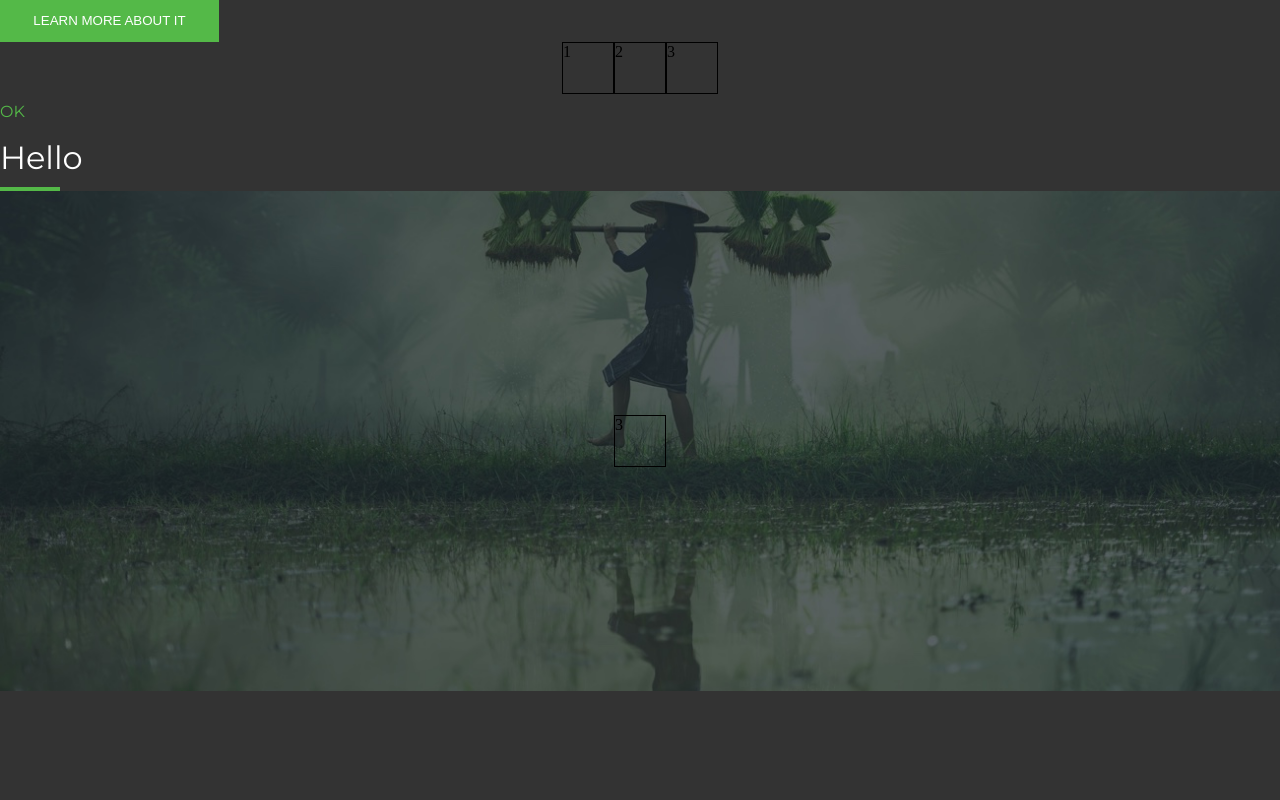
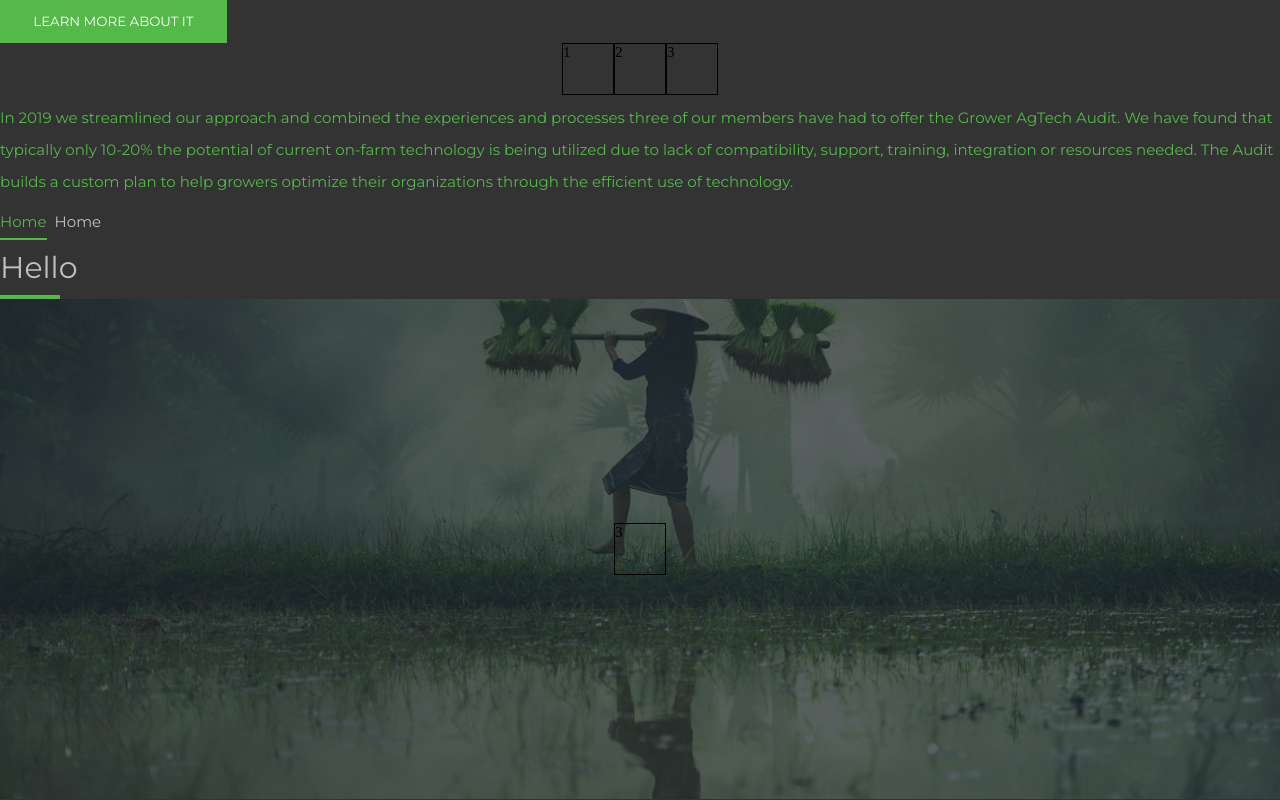
Before and after one commit to jeric17/ag-ds, a website with bundled scripts: page index.html in a window 1280 px wide. Built offline with nearby package versions, Linux system fonts and the light colour scheme.

Commit message:
Add link component. updates on other components

```diff
--- a/index.html
+++ b/index.html
@@ -6,6 +6,9 @@
     <link href="https://fonts.googleapis.com/css?family=Montserrat:400,700&display=swap" rel="stylesheet">
   </head>
   <body>
+    <script>
+     foo = 123;
+    </script>
     <ag-button>LEARN MORE ABOUT IT</ag-button>
     <ag-flex justify="center" smalldirection="column" smallitems="center">
       <div style="width: 50px; height: 50px; border: 1px solid #000">
@@ -19,10 +22,19 @@
       </div>
     </ag-flex>
     <ag-text primary>
-      <p>OK</p>
+      <p>In 2019 we streamlined our approach and combined the experiences and processes three of our members have had to offer the Grower AgTech Audit. We have found that typically only 10-20% the potential of current on-farm technology is being utilized due to lack of compatibility, support, training, integration or resources needed. The Audit builds a custom plan to help growers optimize their organizations through the efficient use of technology.</p>
     </ag-text>
+    <ag-flex>
+      <ag-link active>
+        Home
+      </ag-link>
+      <ag-divider vertical></ag-divider>
+      <ag-link>
+        Home
+      </ag-link>
+    </ag-flex>
     <ag-heading>
-      <ag-text>
+      <ag-text tag="h">
         <h1>Hello</h1>
       </ag-text>
     </ag-heading>
@@ -33,5 +45,6 @@
         </div>
       </ag-flex>
     </ag-banner>
+    <ag-toggle></ag-toggle>
   </body>
 </html>
--- a/src/components/button.ts
+++ b/src/components/button.ts
@@ -11,6 +11,7 @@ export class Button extends LitElement {
         box-sizing: border-box;
         color: #fff;
         cursor: pointer;
+        font-family: var(--font-family);
         padding: 1em 2.5em;
         outline: none;
         transition: background-color 0.3s ease-in;
--- a/src/components/divider.ts
+++ b/src/components/divider.ts
@@ -13,8 +13,8 @@ export class Divider extends LitElement {
         display: block;
         width: 100%;
       }
-      .vertical {
-        width: '8px';
+      :host(.vertical) {
+        width: 8px;
       }
     `;
   }
--- /dev/null
+++ b/src/components/link.ts
@@ -0,0 +1,39 @@
+import { LitElement, html, customElement, property, css, CSSResult, TemplateResult } from 'lit-element';
+
+@customElement('ag-link')
+export class Link extends LitElement {
+
+  @property({ type: Boolean }) active: boolean;
+
+  static get styles(): CSSResult {
+    return css`
+      .root {
+        cursor: pointer;
+        display: flex;
+        flex-direction: column;
+      }
+      .root:hover {
+        --default-text-color: var(--primary-color);
+      }
+      .line {
+        background-color: transparent;
+        height: 2px;
+        width: 100%;
+      }
+      .active {
+        background-color: var(--primary-color);
+      }
+    `;
+  }
+
+  render(): TemplateResult {
+    return html`
+      <div class="root">
+        <ag-text ?primary="${this.active}">
+          <slot></slot>
+        </ag-text>
+        <div class="line${this.active ? ' active': ''}"></div>
+      </div>
+    `
+  }
+}
--- a/src/components/text.ts
+++ b/src/components/text.ts
@@ -14,6 +14,7 @@ export class Text extends LitElement {
       font-family: var(--font-family);
       color: var(--default-text-color);
       font-weight: normal;
+      transition: color 0.3s;
     }
     .primary {
       color: var(--primary-color);
@@ -33,13 +34,18 @@ export class Text extends LitElement {
     .subtle {
       color: var(--light-color);
     }
+    .p {
+      line-height: 32px;
+    }
     `;
   }
 
   get cx() {
     return cx({
       primary: Boolean(this.primary),
-      strong: Boolean(this.strong)
+      strong: Boolean(this.strong),
+      p: this.tag === 'p',
+      h: this.tag === 'h'
     });
   }
 
--- /dev/null
+++ b/src/components/toggle.ts
@@ -0,0 +1,27 @@
+import { LitElement, html, customElement, css, CSSResult, TemplateResult } from 'lit-element';
+
+@customElement('ag-toggle')
+export class Toggle extends LitElement {
+
+  static get styles(): CSSResult {
+    return css``;
+  }
+
+  connectedCallback() {
+    console.log('yes yes yes ', window['foo']);
+    if (window['foo']) {
+      console.log('has foo');
+    }
+    super.connectedCallback();
+  }
+
+  createRenderRoot() {
+    return this;
+  }
+
+  render(): TemplateResult {
+    return html`
+      <div class="root"></div>
+    `
+  }
+}
--- a/src/index.ts
+++ b/src/index.ts
@@ -1,7 +1,9 @@
 export { Banner } from './components/banner';
+export { Text } from './components/text';
 export { Button } from './components/button';
 export { Card } from './components/card';
 export { Divider } from './components/divider';
 export { Flex } from './components/flex';
 export { Heading } from './components/heading';
-export { Text } from './components/text';
+export { Link } from './components/link';
+export { Toggle } from './components/toggle';
--- a/styles.css
+++ b/styles.css
@@ -1,6 +1,7 @@
 html, body {
   margin: 0;
   padding: 0;
+  font-size: 15px;
 }
 body {
   --primary-color: #54b948;
@@ -9,8 +10,8 @@ body {
   --success-color: #77da99;
   --warning-color: #ffd551;
   --font-family: 'Montserrat', sans-serif;
-  --light-color: #efefef;
-  --default-text-color: #ffffff;
+  --light-color: #bbbbbb;
+  --default-text-color: #c0c0c0;
 
   background-color: #333;
 }
```
Also changed, not shown: src/components/link.spec.ts (added, +38 -0 lines).
